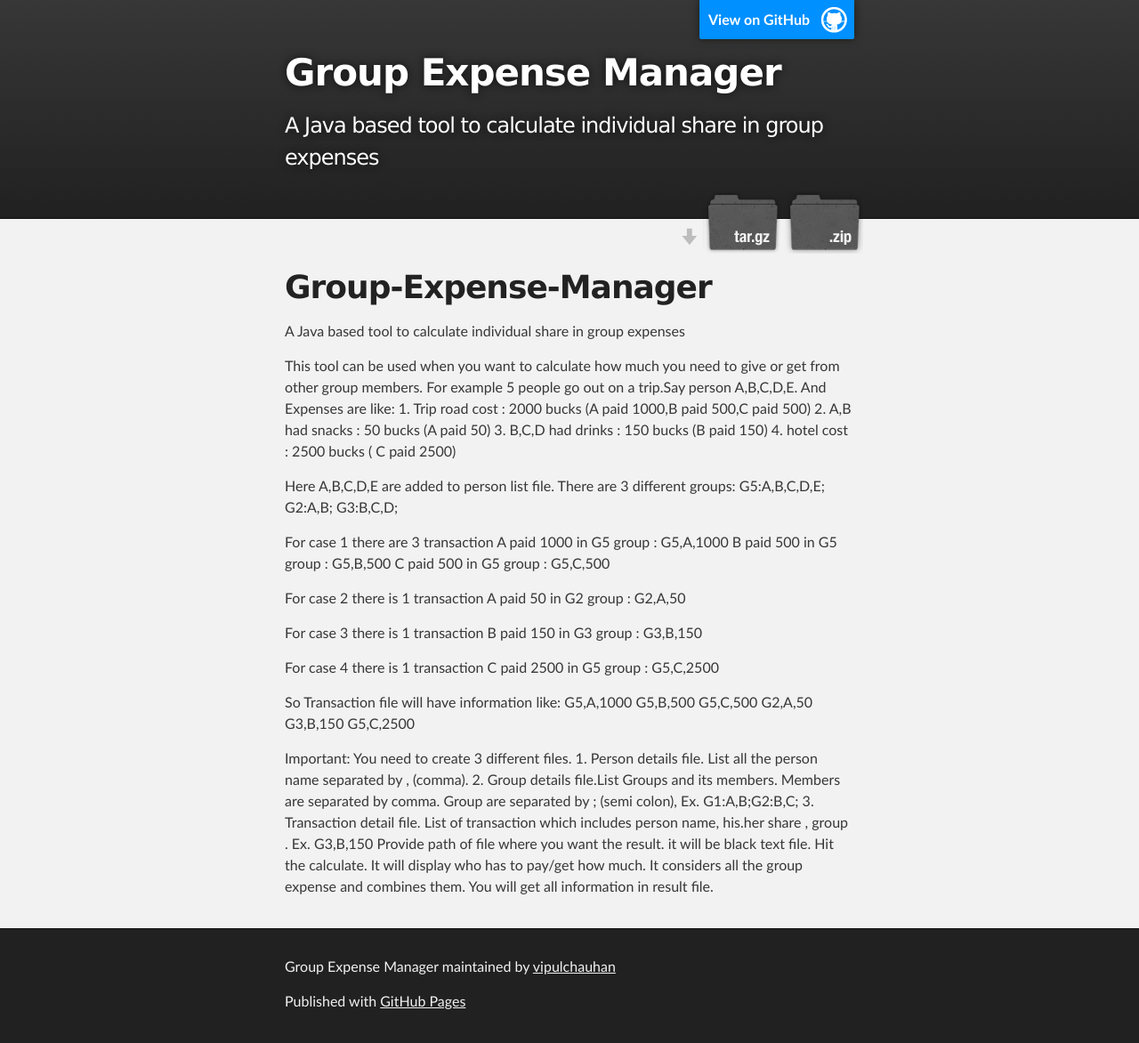
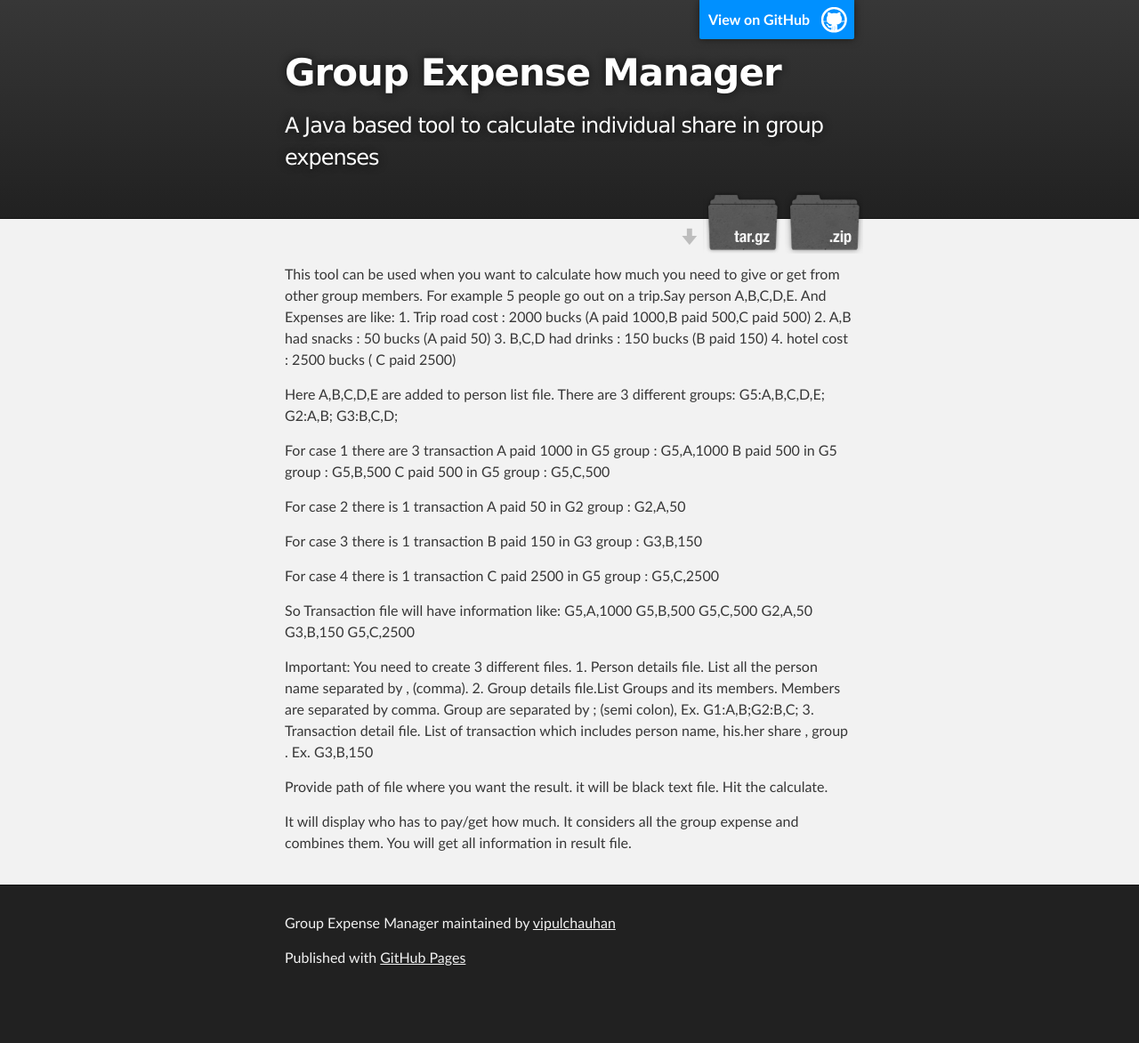
Before and after one commit to vipulchauhan/Group-Expense-Manager, a plain HTML site: page index.html in a window 1280 px wide. Shown: the whole page at 89% size. After the commit the page ends 1123 px from the top, so only its background shows below. Drawn offline with Linux system fonts and the light colour scheme.

```diff
--- a/index.html
+++ b/index.html
@@ -31,12 +31,7 @@
     <!-- MAIN CONTENT -->
     <div id="main_content_wrap" class="outer">
       <section id="main_content" class="inner">
-        <h1>
-<a id="group-expense-manager" class="anchor" href="#group-expense-manager" aria-hidden="true"><span class="octicon octicon-link"></span></a>Group-Expense-Manager</h1>
-
-<p>A Java based tool to calculate individual share in group expenses</p>
-
-<p>This tool can be used when you want to calculate how much you need to give or get from other group members.
+        <p>This tool can be used when you want to calculate how much you need to give or get from other group members.
 For example 5 people go out on a trip.Say person A,B,C,D,E.
 And Expenses are like:
 1.  Trip road cost : 2000 bucks (A paid 1000,B paid 500,C paid 500)
@@ -76,10 +71,12 @@
     You need to create 3 different files.
         1. Person details file. List all the person name separated by , (comma).
         2. Group details file.List Groups and its members. Members are separated by comma. Group are separated by ; (semi colon), Ex. G1:A,B;G2:B,C;
-        3. Transaction detail file. List of transaction which includes person name, his.her share , group . Ex. G3,B,150
-    Provide path of file where you want the result. it will be black text file.
-    Hit the calculate.
-    It will display who has to pay/get how much. It considers all the group expense and combines them. You will get all information in result file.</p>
+        3. Transaction detail file. List of transaction which includes person name, his.her share , group . Ex. G3,B,150</p>
+
+<p>Provide path of file where you want the result. it will be black text file.
+Hit the calculate.</p>
+
+<p>It will display who has to pay/get how much. It considers all the group expense and combines them. You will get all information in result file.</p>
       </section>
     </div>
 
```
Also changed, not shown: params.json (+1 -1 lines).
